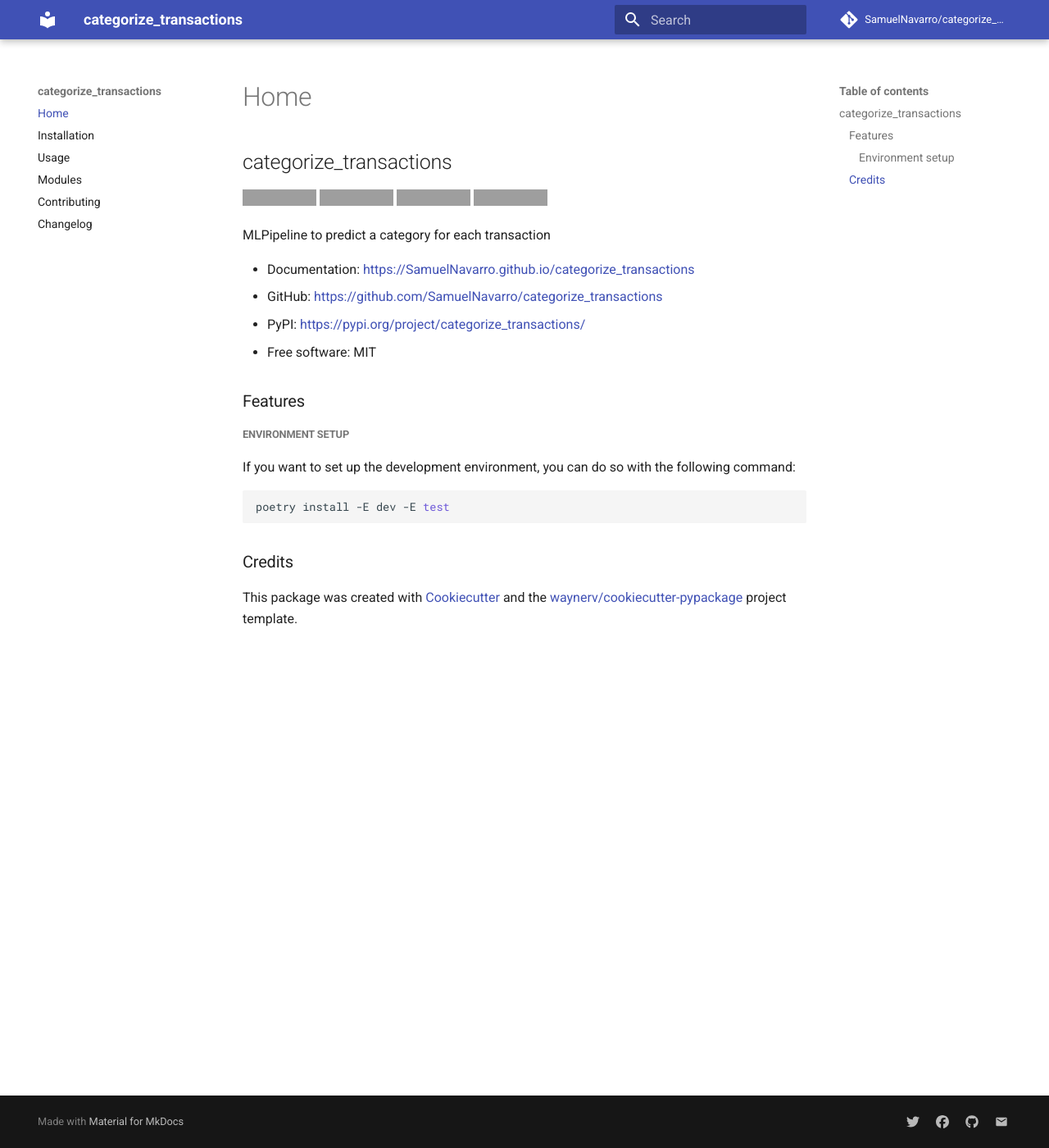
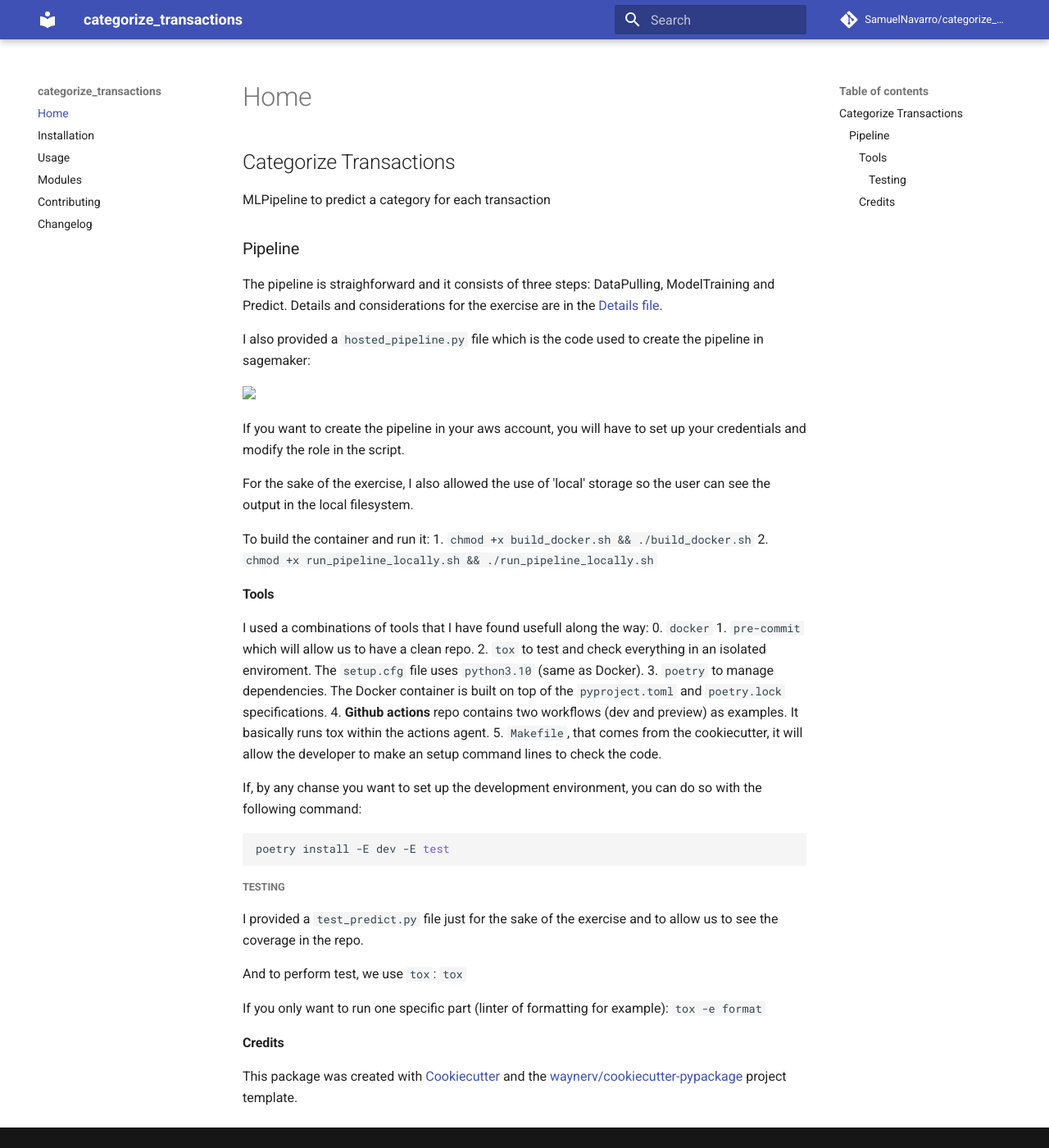
Before and after one commit to SamuelNavarro/categorize_transactions, an MkDocs documentation site: the page built from docs/index.md, in a window 1280 px wide and 1400 px high. Shown: the whole window at 82% size. Built offline with MkDocs 1.6.1 and Material for MkDocs 9.7.7, drawn with Linux system fonts in a browser that asks for light colours; comment, search, counter and statistics services are not loaded; grey boxes are pictures that could not be loaded.

Commit message:
instructions and details

````diff
--- a/README.md
+++ b/README.md
@@ -1,37 +1,51 @@
-# categorize_transactions
-
-
-[![pypi](https://img.shields.io/pypi/v/categorize_transactions.svg)](https://pypi.org/project/categorize_transactions/)
-[![python](https://img.shields.io/pypi/pyversions/categorize_transactions.svg)](https://pypi.org/project/categorize_transactions/)
-[![Build Status](https://github.com/SamuelNavarro/categorize_transactions/actions/workflows/dev.yml/badge.svg)](https://github.com/SamuelNavarro/categorize_transactions/actions/workflows/dev.yml)
-[![codecov](https://codecov.io/gh/SamuelNavarro/categorize_transactions/branch/main/graphs/badge.svg)](https://codecov.io/github/SamuelNavarro/categorize_transactions)
-
-
-
+# Categorize Transactions
 MLPipeline to predict a category for each transaction
 
 
-* Documentation: <https://SamuelNavarro.github.io/categorize_transactions>
-* GitHub: <https://github.com/SamuelNavarro/categorize_transactions>
-* PyPI: <https://pypi.org/project/categorize_transactions/>
-* Free software: MIT
+## Pipeline
+
+The pipeline is straighforward and it consists of three steps: DataPulling, ModelTraining and Predict. Details and considerations for the exercise are in the [Details file](./Details.md).
+
+I also provided a `hosted_pipeline.py` file which is the code used to create the pipeline in sagemaker:
+
+<img src="./images/sagemaker-pipeline.png" width="500"/>
+
+If you want to create the pipeline in your aws account, you will have to set up your credentials and modify the role in the script.
+
+For the sake of the exercise, I also allowed the use of 'local' storage so the user can see the output in the local filesystem.
+
+To build the container and run it:
+1. `chmod +x build_docker.sh && ./build_docker.sh`
+2. `chmod +x run_pipeline_locally.sh && ./run_pipeline_locally.sh`
 
 
-## Features
+### Tools
+I used a combinations of tools that I have found usefull along the way:
+0. `docker`
+1. `pre-commit` which will allow us to have a clean repo.
+2. `tox` to test and check everything in an isolated enviroment. The `setup.cfg` file uses `python3.10` (same as Docker).
+3. `poetry` to manage dependencies. The Docker container is built on top of the `pyproject.toml` and `poetry.lock` specifications.
+4. **Github actions** repo contains two workflows (dev and preview) as examples. It basically runs tox within the actions agent.
+5. `Makefile`, that comes from the cookiecutter, it will allow the developer to make an setup command lines to check the code.
 
 
-
-#### Environment setup
-
-
-
-If you want to set up the development environment, you can do so with the following command:
+If, by any chanse you want to set up the development environment, you can do so with the following command:
 ```shell
 poetry install -E dev -E test
 ```
 
 
+#### Testing
+I provided a `test_predict.py` file just for the sake of the exercise and to allow us to see the coverage in the repo.
 
-## Credits
+And to perform test, we use `tox`:
+`tox`
+
+If you only want to run one specific part (linter of formatting for example):
+`tox -e format`
+
+
+
+### Credits
 
 This package was created with [Cookiecutter](https://github.com/audreyr/cookiecutter) and the [waynerv/cookiecutter-pypackage](https://github.com/waynerv/cookiecutter-pypackage) project template.
````
Also changed, not shown: Details.md (+93 -80 lines), images/make.png (added), images/pre-commit.png (added).
